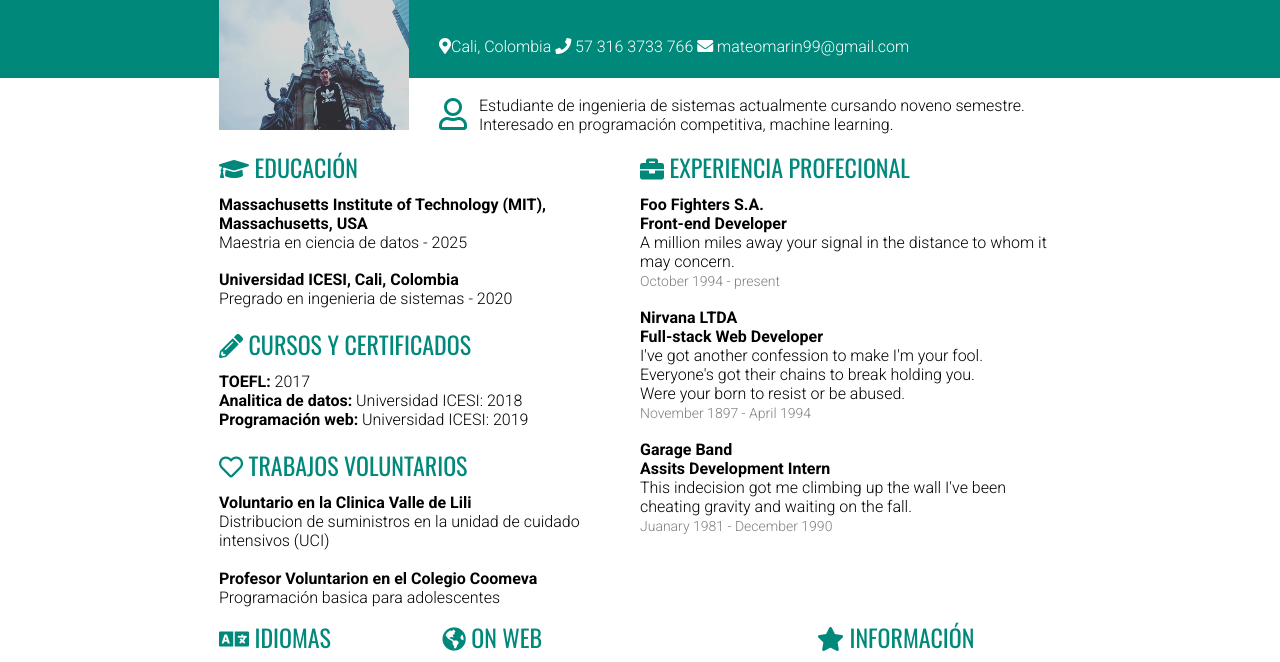
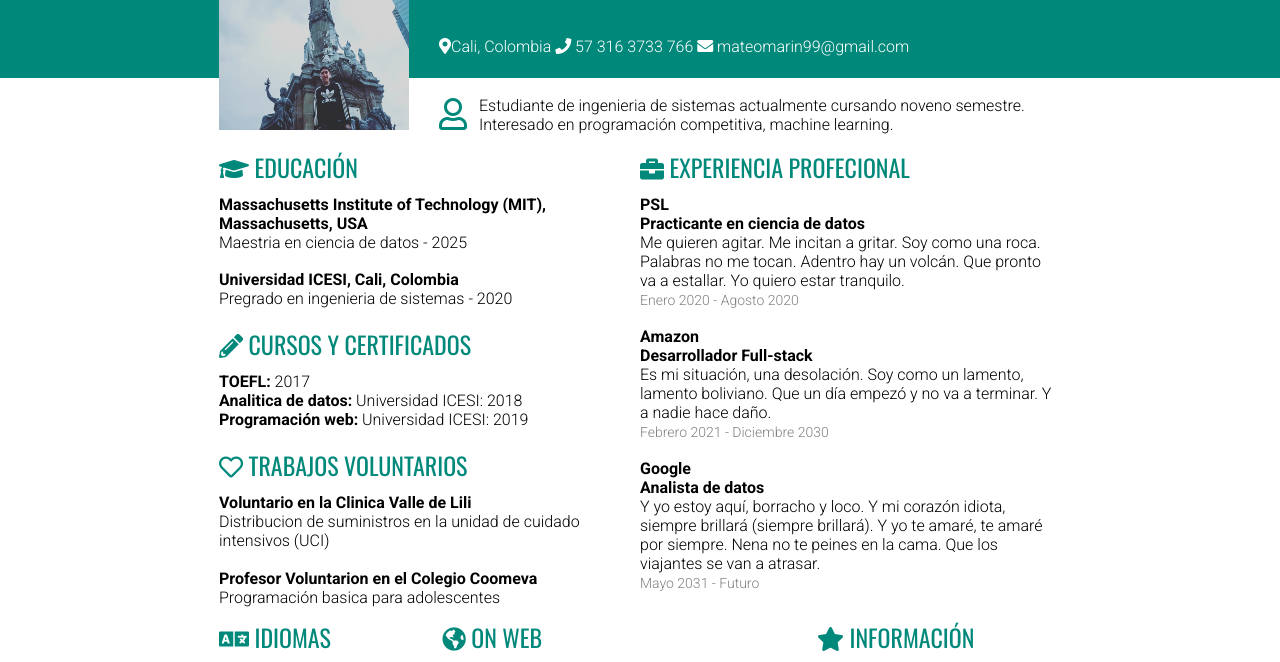
Before and after one commit to MateoMarinEcheverri/Curriculum, a plain HTML site: page index.html in a window 1280 px wide. Shown: the part 97-759 px from the top of the page. Drawn offline with nearby package versions, Linux system fonts and the light colour scheme.

Commit message:
Cambios en el texto de Experiencia Laboral

```diff
--- a/index.html
+++ b/index.html
@@ -62,23 +62,33 @@
 
         <div class="information-right">
             <h2><i class="fas fa-briefcase"></i> EXPERIENCIA PROFECIONAL</h2>
-            <p><strong>Foo Fighters S.A.
-                    <br>Front-end Developer</strong>
-                <br>A million miles away your signal in the distance to whom it may concern.
-                <br><span class="gray-text">October 1994 - present </span></p>
+            <p><strong>PSL
+                    <br>Practicante en ciencia de datos</strong>
+                <br>Me quieren agitar.
+                Me incitan a gritar.
+                Soy como una roca.
+                Palabras no me tocan.
+                Adentro hay un volcán.
+                Que pronto va a estallar.
+                Yo quiero estar tranquilo.
+                <br><span class="gray-text">Enero 2020 - Agosto 2020 </span></p>
             <br>
-            <p><strong>Nirvana LTDA
-                    <br>Full-stack Web Developer</strong>
-                <br>I've got another confession to make I'm your fool.
-                <br>Everyone's got their chains to break holding you.
-                <br>Were your born to resist or be abused.
-                <br><span class="gray-text">November 1897 - April 1994 </span></p>
+            <p><strong>Amazon
+                    <br>Desarrollador Full-stack</strong>
+                <br>Es mi situación, una desolación.
+                Soy como un lamento, lamento boliviano.
+                Que un día empezó y no va a terminar.
+                Y a nadie hace daño.
+                <br><span class="gray-text">Febrero 2021 - Diciembre 2030 </span></p>
             <br>
-            <p><strong>Garage Band
-                    <br>Assits Development Intern</strong>
-                <br>This indecision got me climbing up the wall I've been cheating gravity and waiting on the
-                fall.
-                <br><span class="gray-text">Juanary 1981 - December 1990</span></p>
+            <p><strong>Google
+                    <br>Analista de datos</strong>
+                <br>Y yo estoy aquí, borracho y loco.
+                Y mi corazón idiota, siempre brillará (siempre brillará).
+                Y yo te amaré, te amaré por siempre.
+                Nena no te peines en la cama.
+                Que los viajantes se van a atrasar.
+                <br><span class="gray-text">Mayo 2031 - Futuro</span></p>
         </div>
 
         <div class="lang">
```
